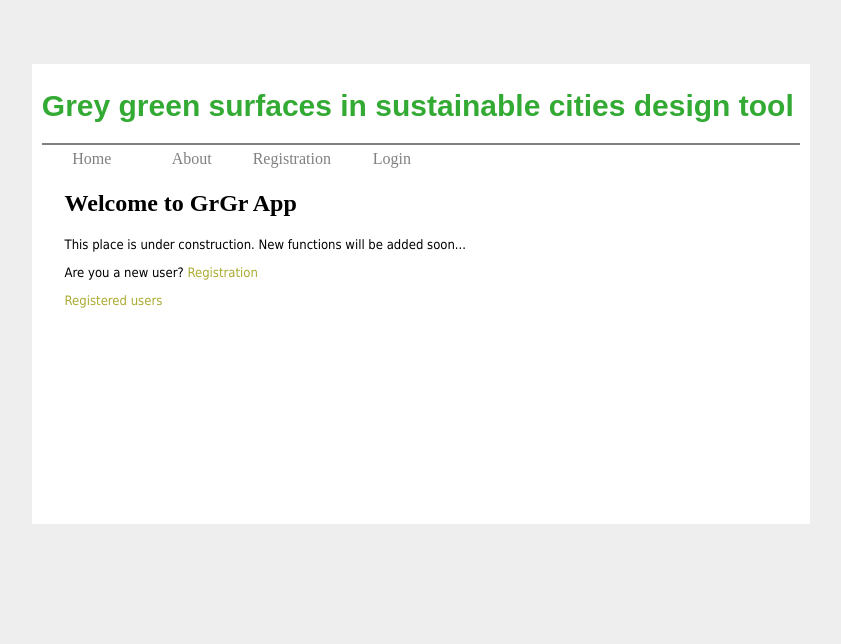
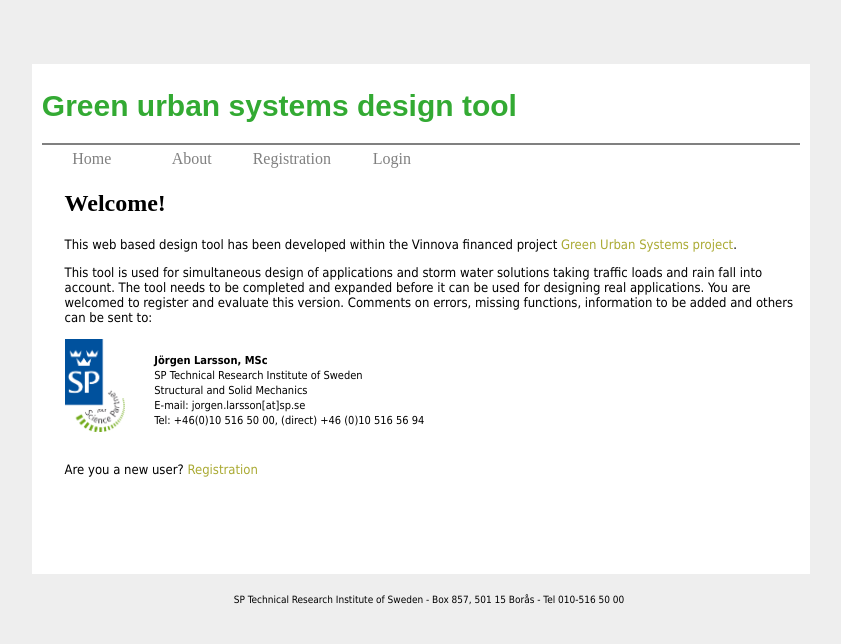
Before and after one commit to albertove/grgrApp, a Django app: page /grgrApp/ in a window 1280 px wide. Shown: the top 644 px of the page, without its empty margins (219-1060 px from the left). Run offline with Django 3.2, Linux system fonts and the light colour scheme; parts of the project's set-up code (start-up, migrations or seed data) failed here and were passed over.

Commit message:
Updated 2017-02-10

```diff
--- a/grgrSIte/grgrApp/static/grgrApp/style_test.css
+++ b/grgrSIte/grgrApp/static/grgrApp/style_test.css
@@ -56,7 +56,7 @@ body{
 
 #layout{
 	width: 60%;
-	min-height: 450px;
+	min-height: 500px;
 	margin: 10px auto;
 	text-align: left;
 	background-color: #FFF;
@@ -128,3 +128,17 @@ checkbox{
 .button:hover{ color: #33E; background: #eeebeb;}
 
 .errorlist {color: #000; font-size: 13px;}
+
+.imageSP{ width: 60px; display: block; float: left; border:0;}
+#div_fig{ width: 12%; height: 110px; float: left; padding: 0.5px;}
+#div_persinfo{ width: 85%; height: 110px; float: left; padding: 0.5px;}
+#div_newuser{float:left}
+
+#div_footer {
+    font: normal 10px Tahoma;
+    text-align: center;
+    vertical-align: middle;
+    position: fixed;
+    width:100%;
+    height:32px;   /* Height of the footer */
+}
--- a/grgrSIte/grgrApp/templates/grgrApp/base.html
+++ b/grgrSIte/grgrApp/templates/grgrApp/base.html
@@ -3,12 +3,12 @@
 <head>
 {% load staticfiles %}
 <link rel="stylesheet" type="text/css" href="/static/grgrApp/style_test.css"/>
-<title>Grey green surfaces in sustainable cities design tool</title>
+<title>Green urban systems design tool</title>
 </head>
 <body>
 	<div id="layout">
 	<div id="header">
-		<h1>Grey green surfaces in sustainable cities design tool</h1>
+		<h1>Green urban systems design tool</h1>
 	</div>
 	<div id="menu">
 	<ul>
@@ -19,9 +19,10 @@
 	</ul>
 	</div>
 	<div id="content">
-	{% block content %}
-	{% endblock %}
+	   {% block content %}
+	   {% endblock %}
+    </div>
 	</div>
-	</div>
+    <div id="div_footer"><p>SP Technical Research Institute of Sweden - Box 857, 501 15 Bor&aring;s - Tel 010-516 50 00</p></div>
 </body>
 </html>
--- a/grgrSIte/grgrApp/templates/grgrApp/index.html
+++ b/grgrSIte/grgrApp/templates/grgrApp/index.html
@@ -1,7 +1,27 @@
 {% extends "grgrApp/base.html" %}
 {% block content %}
-<h2>{{web_app}}</h2>
-<p>This place is under construction. New functions will be added soon...</p>
+<h2>Welcome!</h2>
+<p>This web based design tool has been developed within the Vinnova financed project <a href="http://www.greenurbansystems.eu/sv/Sidor/default.aspx" target="_blank">Green Urban Systems project</a>.</p>
+<p>This tool is used for simultaneous design of applications and storm water solutions taking traffic loads and rain fall into account. The tool needs to be completed
+ and expanded before it can be used for designing real applications. You are welcomed to register and evaluate this version. Comments on errors, missing functions,
+ information to be added and others can be sent to:
+</p>
+
+<div id="div_fig">
+<a href="http://www.sp.se" target="_blank"><img id="id_imgSP" class="imageSP" src="/static/grgrApp/figures/SP_Science_Partner.gif"/></a>
+</div>
+
+<div id="div_persinfo">
+<p>
+<span style="font:bold 11px Tahoma">J&ouml;rgen Larsson, MSc</span><br>
+<span style="font:normal 11px Tahoma">SP Technical Research Institute of Sweden<br>
+Structural and Solid Mechanics<br>
+E-mail: jorgen.larsson[at]sp.se<br>
+Tel: +46(0)10 516 50 00, (direct) +46 (0)10 516 56 94</span>
+</p>
+</div>
+<div id="div_newuser">
 <p>Are you a new user? <a href="{% url 'registration' %}">Registration</a><p>
-<p><a href="{% url 'users' %}">Registered users</a></p>
+<!--<p><a href="{% url 'users' %}">Registered users</a></p>-->
+</div>
 {% endblock %}
--- a/grgrSIte/grgrApp/templates/grgrApp/logout.html
+++ b/grgrSIte/grgrApp/templates/grgrApp/logout.html
@@ -1,6 +1,6 @@
 {% extends "grgrApp/base.html" %}
 {% block content %}
-<h2>Thank you for using our WebApp</h2>
-<p>You have logged out successful</p>
+<h2>Thank you for using green urban systems design tool</h2>
+<p>You have logged out successfully.</p>
 <p><a href="{% url 'index' %}">Home</a></p>
 {% endblock %}
--- a/grgrSIte/grgrApp/views.py
+++ b/grgrSIte/grgrApp/views.py
@@ -45,7 +45,7 @@ def registration_view(request):
                 passw  = fusername + fname
                 u = User.objects.create_user(username=fusername,password=passw,first_name=fname,last_name=flastname)
                 u.save()
-                return HttpResponseRedirect('grgrApp/thanks.html')
+                return render(request,'grgrApp/thanks.html')
     else:
         form = RegistrationForm()
 
@@ -303,6 +303,8 @@ def stormwater_view(request):
                     #return render(request,'grgrApp/summary.html',{'form':summaryform})
                 #context = {'form':ProjectForm}
                 #return render(request,'grgrApp/project.html',context)
+            else:
+                return render(request, 'grgrApp/stormwater.html',{'errors': errors,'form':form,})
         else:
             try:
                 fprname = request.session['projectname']
@@ -353,10 +355,10 @@ def summary_view(request):
             depth_draining  = thick_surf_course + thick_bedding_layer +  thick_base_layer + thick_subbase_layer - stormwater.depth_draining_pipe #D19
             ground_water = stormwater.ground_water_level - (thick_surf_course + thick_bedding_layer +  thick_base_layer + thick_subbase_layer) #D18
 
-            str_type_paving = "%s, h1 = %3.2f [mm]"%(dict_type_paving[type_paving - 1],thick_subbase_layer)
+            str_type_paving = "%s, h1 = %3.2f [mm]"%(dict_type_paving[type_paving - 1],thick_surf_course)
             str_bedding_layer = "2/4, h2 = %3.2f [mm]"%thick_bedding_layer
             str_unbound_base_layer = "0/32, h3 = %3.2f [mm]"%thick_base_layer
-            str_subbase_layer = "h4 = %3.2f [mm]"%(thick_surf_course)
+            str_subbase_layer = "h4 = %3.2f [mm]"%(thick_subbase_layer)
             str_thick_subbase_layer = "h4a = %3.2f [mm]"%(thick_subbase_layer - depth_draining)
             str_depth_draining_pipe = "h4b = %3.2f [mm]"%(depth_draining)
             str_distance_ground = "h5 = %3.2f [mm]"%ground_water
@@ -438,7 +440,7 @@ def summary_view(request):
                                 sum_climatic_zone = dict_climatic_zone[climatic_zone - 1],sum_frost_suceptibility_class = dict_frost_class[frost_class - 1],
                                 sum_design_duration_rain = str_desing_duration_rain,sum_design_intensity_rain = str_design_intensity_rain,sum_available_volume=str_available_volume,sum_required_volume = str_required_volume,
                                 sum_veredict = veredict1,
-                                sum_construction_type = dict_const_type[const_type],sum_height_open_volume=str_height_open_volume,
+                                sum_construction_type = dict_const_type[const_type-1],sum_height_open_volume=str_height_open_volume,
                                 sum_distance_overflow = str_dist_overflow,sum_thickness_vegetation_layer=str_vegetation_layer, sum_thickness_coarse_sand=str_thick_coarse_sand,
                                 sum_thickness_coarse_aggregate_26=str_thick_aggr_26,sum_thickness_coarse_aggregate_416=str_thick_aggr_416,
                                 sum_thickness_skeletal_soil=str_thick_skeletal_soil,
```
Also changed, not shown: grgrSIte/grgrApp/calculations.py (+2 -19 lines), grgrSIte/grgrApp/models.py (+11 -9 lines), grgrSIte/grgrApp/static/grgrApp/style_app.css (+20 -18 lines), grgrSIte/grgrApp/templates/grgrApp/base_app.html (+19 -38 lines), grgrSIte/grgrApp/templates/grgrApp/traffic.html (+13 -7 lines), db.sqlite3, grgrSIte/grgrApp/static/grgrApp/figures/SP_Science_Partner.gif (added), grgrSIte/grgrApp/static/grgrApp/figures/construction/3.png, grgrSIte/grgrApp/static/grgrApp/figures/construction/4.png, grgrSIte/grgrApp/static/grgrApp/figures/construction/5.png (added), 5 other files.
